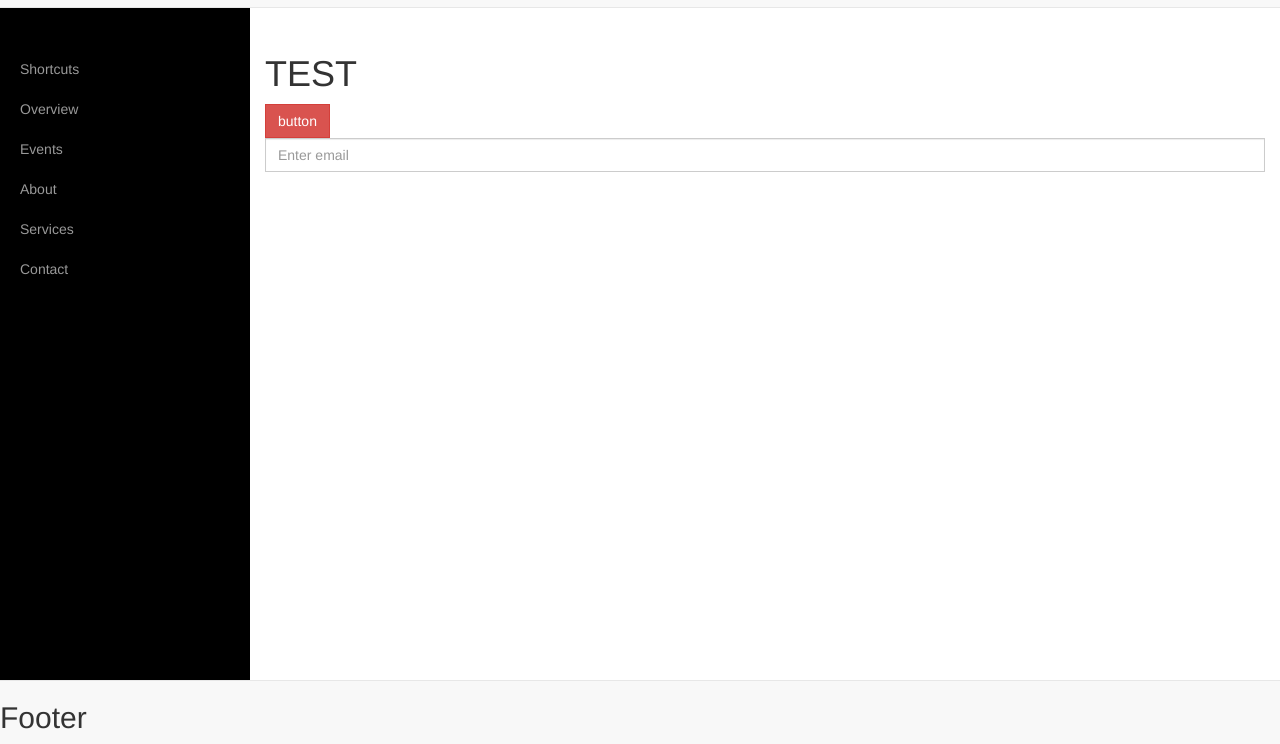
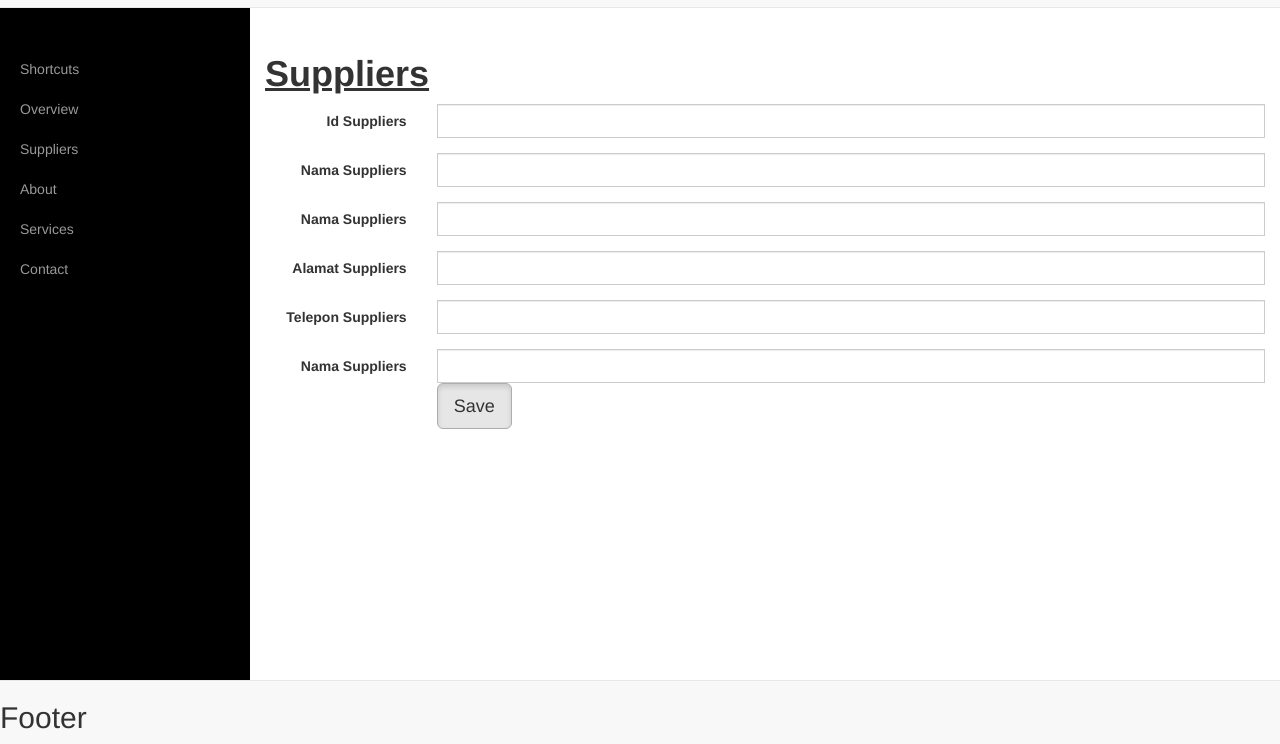
Before and after one commit to musisician/contractor, a plain HTML site: page index.html in a window 1280 px wide. Shown: the part 56-800 px from the top of the page. Drawn offline with Linux system fonts and the light colour scheme.

Commit message:
update button

```diff
--- a/Menu/Suppliers.html
+++ b/Menu/Suppliers.html
@@ -55,6 +55,7 @@
     <label for="inputPassword3" class="col-sm-2 control-label">Nama Suppliers</label>
     <div class="col-sm-10">
       <input type="password" class="form-control" id="inputPassword3">
+      <button type="button" class="btn btn-default btn-lg active">Save</button>
     </div>
   </div>
   </form></body>
--- a/index.html
+++ b/index.html
@@ -29,7 +29,7 @@
 				<li><a href="#">&nbsp;</a></li>
 				<li><a href="#">Shortcuts</a></li>
 				<li><a href="#">Overview</a></li>
-				<li><a href="#">Events</a></li>
+				<li><a href="Menu/Suppliers.html">Suppliers</a></li>
 				<li><a href="#">About</a></li>
 				<li><a href="#">Services</a></li>
 				<li><a href="#">Contact</a></li>
@@ -43,7 +43,7 @@
 					<h2 style="display: inline-block">Header Title</h2>
 				</nav>
                 <div class="col-lg-12" style="margin-top:90px">
-                    <iframe frameborder="0" id="target" src="Menu/Test1.html" style="width:100%;height:540px;"></iframe>
+                    <iframe frameborder="0" id="target" src="Menu/Suppliers.html" style="width:100%;height:540px;"></iframe>
                 </div>
 				<nav class="navbar navbar-default navbar-fixed-bottom"
 					role="navigation">
```
